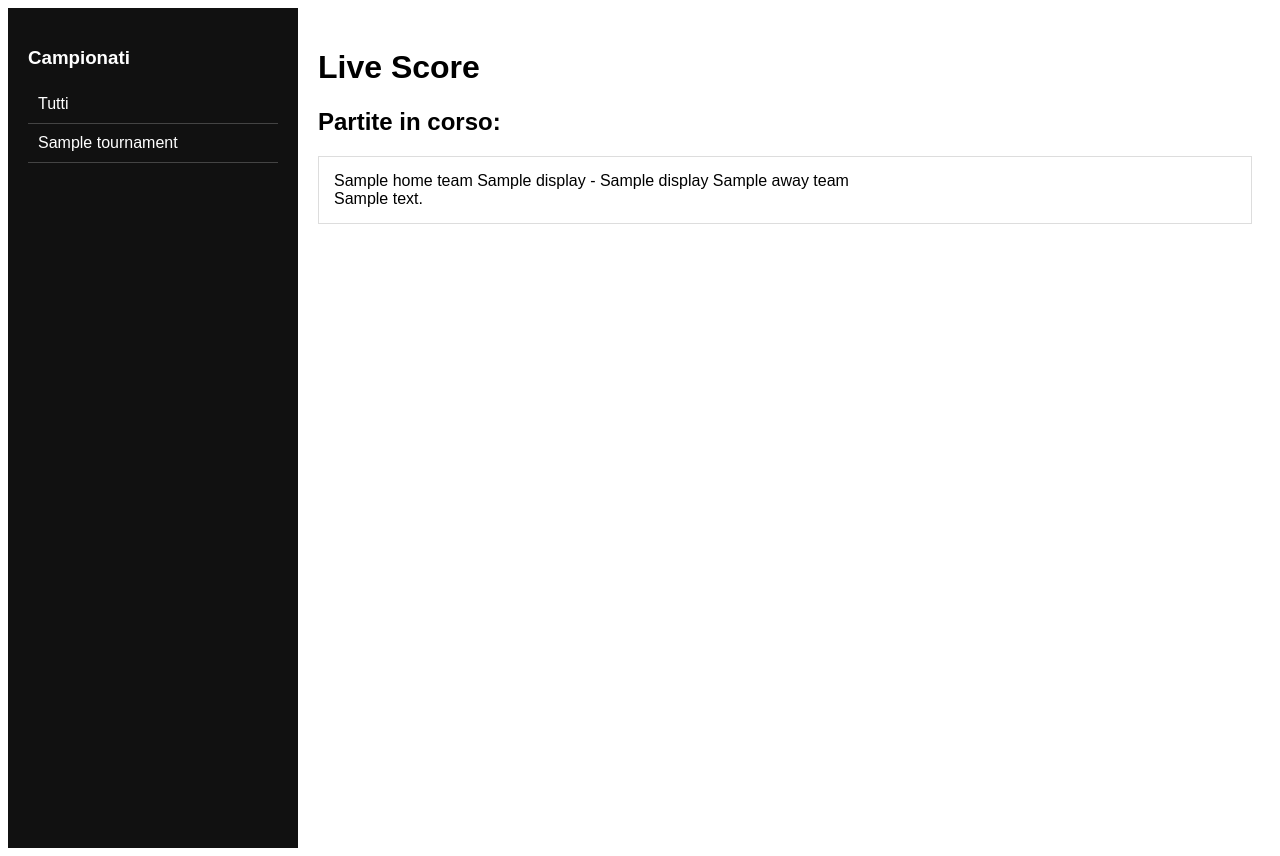
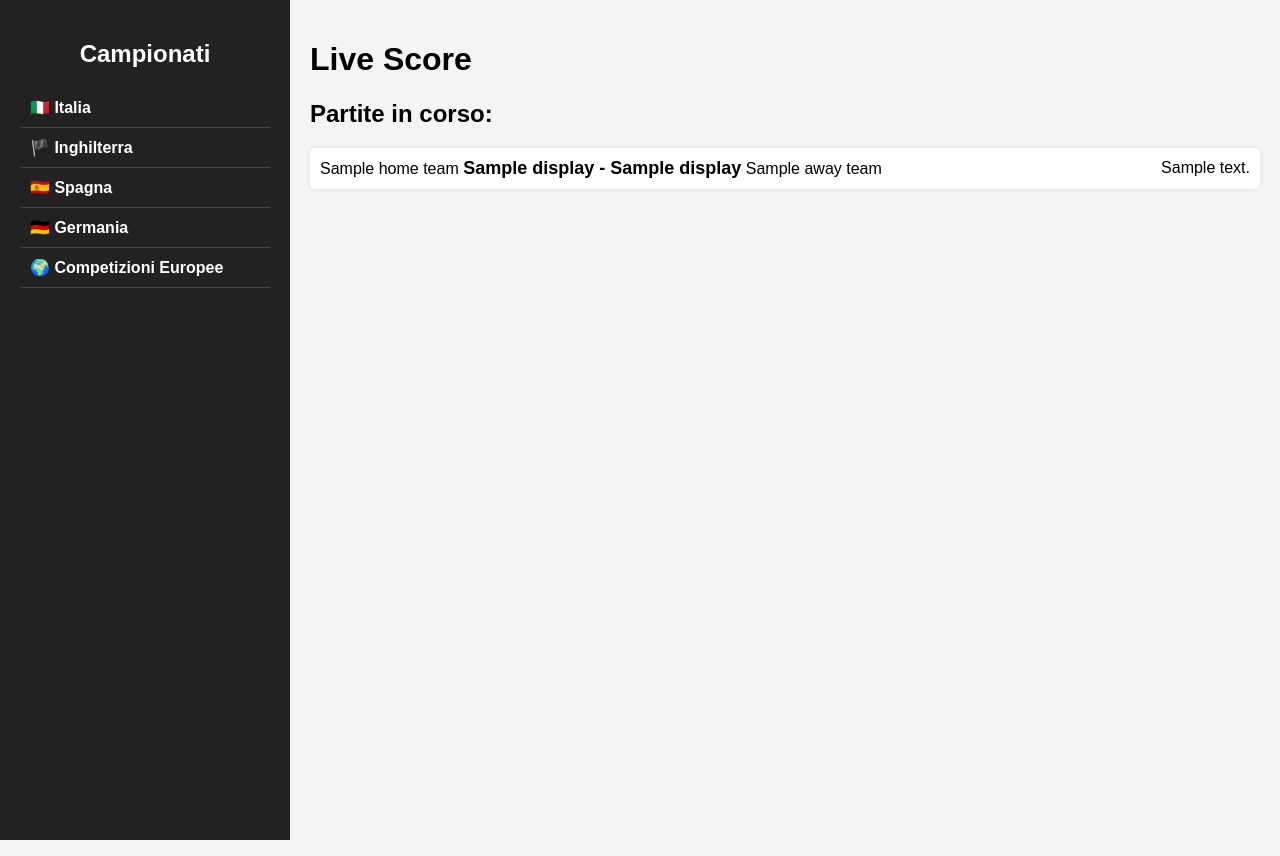
Before and after one commit to Tagliax79/LiveScoreApp, a Flask app: template templates/index.html in a window 1280 px wide. Run offline with Flask 3, Linux system fonts and the light colour scheme; the template is opened without the code that fills it: most values are stand-ins (such as "Sample title", 1, 10 or a date in 2020).

Commit message:
Aggiunto menu laterale compatto e filtro per competizioni

```diff
--- a/app.py
+++ b/app.py
@@ -46,7 +46,7 @@ def generate_commentary(match_data, statistics, incidents):
     event_text = ""
     if incidents and "incidents" in incidents:
         for event in incidents["incidents"]:
-            team_name = event.get("team", {}).get("name", "Sconosciuto")  # Se manca, mostra "Sconosciuto"
+            team_name = event.get("team", {}).get("name", "Sconosciuto")
 
             if event["incidentType"] == "goal":
                 event_text += f"⚽ Gol di {event['player']['name']} per il {team_name} al minuto {event['time']}!\n"
@@ -93,12 +93,23 @@ def index():
     live_matches = fetch_live_matches()
 
     if "error" in live_matches:
-        return render_template("index.html", error=live_matches["error"])
+        return render_template("index.html", error=live_matches["error"], matches=[])
 
-    # Estrai i nomi unici dei campionati dalle partite in corso
-    tournaments = sorted(set(match["tournament"]["name"] for match in live_matches.get("events", []) if "tournament" in match))
+    # Raggruppiamo le partite per Paese e Competizione
+    grouped_matches = {}
+    for match in live_matches.get("events", []):
+        country_name = match["tournament"]["category"]["name"]
+        competition_name = match["tournament"]["name"]
 
-    return render_template("index.html", matches=live_matches.get("events", []), tournaments=tournaments)
+        if country_name not in grouped_matches:
+            grouped_matches[country_name] = {}
+
+        if competition_name not in grouped_matches[country_name]:
+            grouped_matches[country_name][competition_name] = []
+
+        grouped_matches[country_name][competition_name].append(match)
+
+    return render_template("index.html", matches=grouped_matches)
 
 @app.route("/match/<match_id>")
 def match_details(match_id):
--- a/templates/index.html
+++ b/templates/index.html
@@ -7,69 +7,133 @@
     <style>
         body {
             font-family: Arial, sans-serif;
+            margin: 0;
+            padding: 0;
+            background-color: #f4f4f4;
             display: flex;
         }
         .sidebar {
             width: 250px;
-            background: #111;
+            background-color: #222;
             color: white;
             padding: 20px;
             height: 100vh;
+            overflow-y: auto;
         }
-        .sidebar h3 {
-            margin-bottom: 10px;
+        .sidebar h2 {
+            text-align: center;
         }
-        .sidebar ul {
-            list-style: none;
-            padding: 0;
-        }
-        .sidebar li {
+        .country {
             cursor: pointer;
+            font-weight: bold;
             padding: 10px;
             border-bottom: 1px solid #444;
         }
-        .sidebar li:hover {
-            background: #222;
+        .competitions {
+            display: none;
+            list-style: none;
+            padding-left: 15px;
+        }
+        .competitions li {
+            padding: 5px 0;
+        }
+        .competitions li a {
+            color: white;
+            text-decoration: none;
+        }
+        .competitions li a:hover {
+            text-decoration: underline;
         }
         .content {
             flex: 1;
             padding: 20px;
         }
         .match-card {
-            border: 1px solid #ddd;
-            padding: 15px;
-            margin-bottom: 10px;
+            background: white;
+            padding: 10px;
+            margin: 10px 0;
+            border-radius: 5px;
+            box-shadow: 0px 0px 5px rgba(0, 0, 0, 0.1);
+            display: flex;
+            justify-content: space-between;
+            align-items: center;
             cursor: pointer;
-            background: white;
+        }
+        .match-card:hover {
+            background: #eaeaea;
+        }
+        .score {
+            font-weight: bold;
+            font-size: 18px;
         }
     </style>
 </head>
 <body>
+    <!-- Sidebar -->
     <div class="sidebar">
-        <h3>Campionati</h3>
-        <ul id="tournament-list">
-            <li onclick="filterMatches('Tutti')">Tutti</li>
-            {% for tournament in tournaments %}
-                <li onclick="filterMatches('{{ tournament }}')">{{ tournament }}</li>
-            {% endfor %}
+        <h2>Campionati</h2>
+        <div class="country" onclick="toggleCompetitions('italy')">🇮🇹 Italia</div>
+        <ul class="competitions" id="italy">
+            <li><a href="#" onclick="filterMatches('Serie A')">Serie A</a></li>
+            <li><a href="#" onclick="filterMatches('Serie B')">Serie B</a></li>
+            <li><a href="#" onclick="filterMatches('Coppa Italia')">Coppa Italia</a></li>
+        </ul>
+
+        <div class="country" onclick="toggleCompetitions('england')">🏴 Inghilterra</div>
+        <ul class="competitions" id="england">
+            <li><a href="#" onclick="filterMatches('Premier League')">Premier League</a></li>
+            <li><a href="#" onclick="filterMatches('Championship')">Championship</a></li>
+            <li><a href="#" onclick="filterMatches('FA Cup')">FA Cup</a></li>
+        </ul>
+
+        <div class="country" onclick="toggleCompetitions('spain')">🇪🇸 Spagna</div>
+        <ul class="competitions" id="spain">
+            <li><a href="#" onclick="filterMatches('La Liga')">La Liga</a></li>
+            <li><a href="#" onclick="filterMatches('Segunda División')">Segunda División</a></li>
+        </ul>
+
+        <div class="country" onclick="toggleCompetitions('germany')">🇩🇪 Germania</div>
+        <ul class="competitions" id="germany">
+            <li><a href="#" onclick="filterMatches('Bundesliga')">Bundesliga</a></li>
+            <li><a href="#" onclick="filterMatches('2. Bundesliga')">2. Bundesliga</a></li>
+        </ul>
+
+        <div class="country" onclick="toggleCompetitions('europe')">🌍 Competizioni Europee</div>
+        <ul class="competitions" id="europe">
+            <li><a href="#" onclick="filterMatches('Champions League')">Champions League</a></li>
+            <li><a href="#" onclick="filterMatches('Europa League')">Europa League</a></li>
+            <li><a href="#" onclick="filterMatches('Conference League')">Conference League</a></li>
         </ul>
     </div>
 
+    <!-- Main Content -->
     <div class="content">
         <h1>Live Score</h1>
         <h2>Partite in corso:</h2>
-        {% for match in matches %}
-            <div class="match-card" data-competition="{{ match.tournament.name }}" onclick="location.href='/match/{{ match.id }}'">
-                {{ match.homeTeam.name }} {{ match.homeScore.display }} - {{ match.awayScore.display }} {{ match.awayTeam.name }}
-                <br>{{ match.status.description }}
-            </div>
-        {% endfor %}
+        <div id="matches-container">
+            {% for match in matches %}
+                <div class="match-card" data-competition="{{ match.tournament.name }}" onclick="location.href='/match/{{ match.id }}'">
+                    <span>{{ match.homeTeam.name }} <span class="score">{{ match.homeScore.display }} - {{ match.awayScore.display }}</span> {{ match.awayTeam.name }}</span>
+                    <span>{{ match.status.description }}</span>
+                </div>
+            {% endfor %}
+        </div>
     </div>
 
     <script>
-        function filterMatches(tournament) {
-            document.querySelectorAll(".match-card").forEach(match => {
-                match.style.display = (tournament === "Tutti" || match.dataset.competition === tournament) ? "block" : "none";
+        function toggleCompetitions(countryId) {
+            let competitions = document.getElementById(countryId);
+            competitions.style.display = (competitions.style.display === 'block') ? 'none' : 'block';
+        }
+
+        function filterMatches(competitionName) {
+            let matches = document.querySelectorAll('.match-card');
+            matches.forEach(match => {
+                if (match.getAttribute('data-competition') === competitionName || competitionName === "Tutti") {
+                    match.style.display = "flex";
+                } else {
+                    match.style.display = "none";
+                }
             });
         }
     </script>
```
